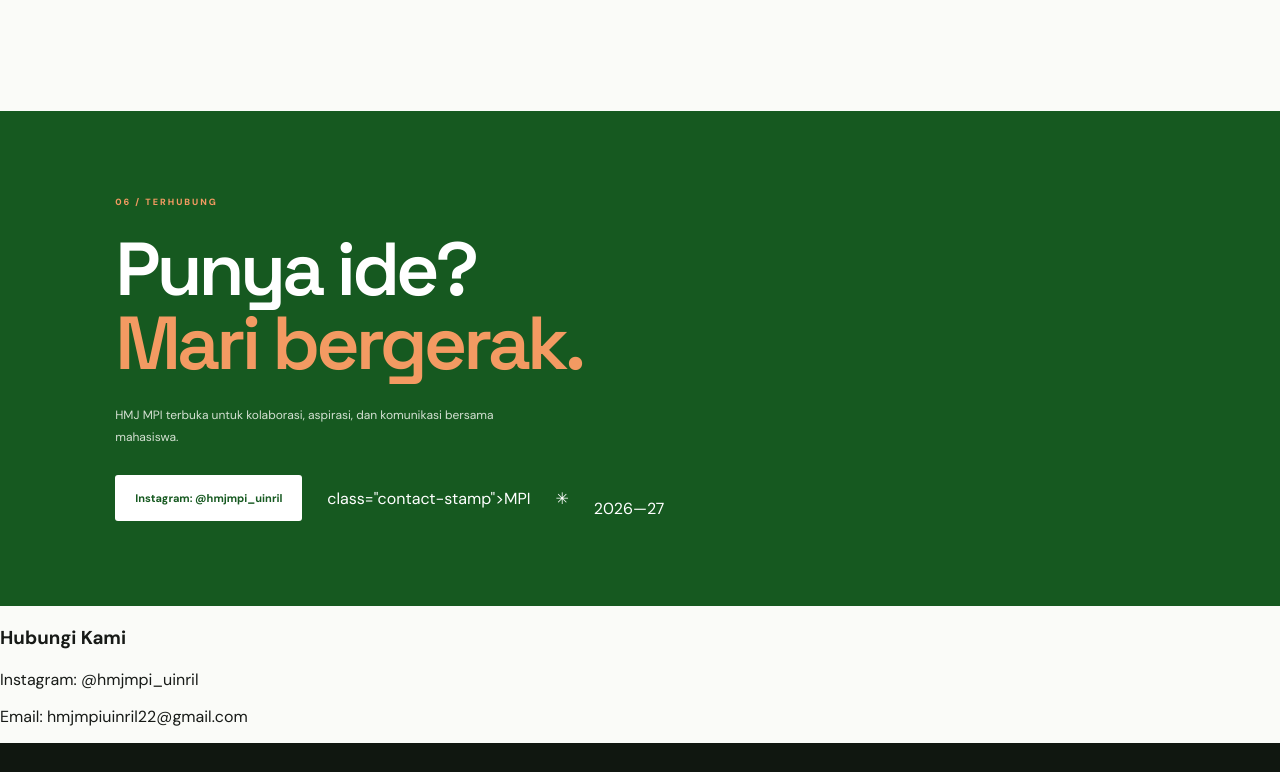
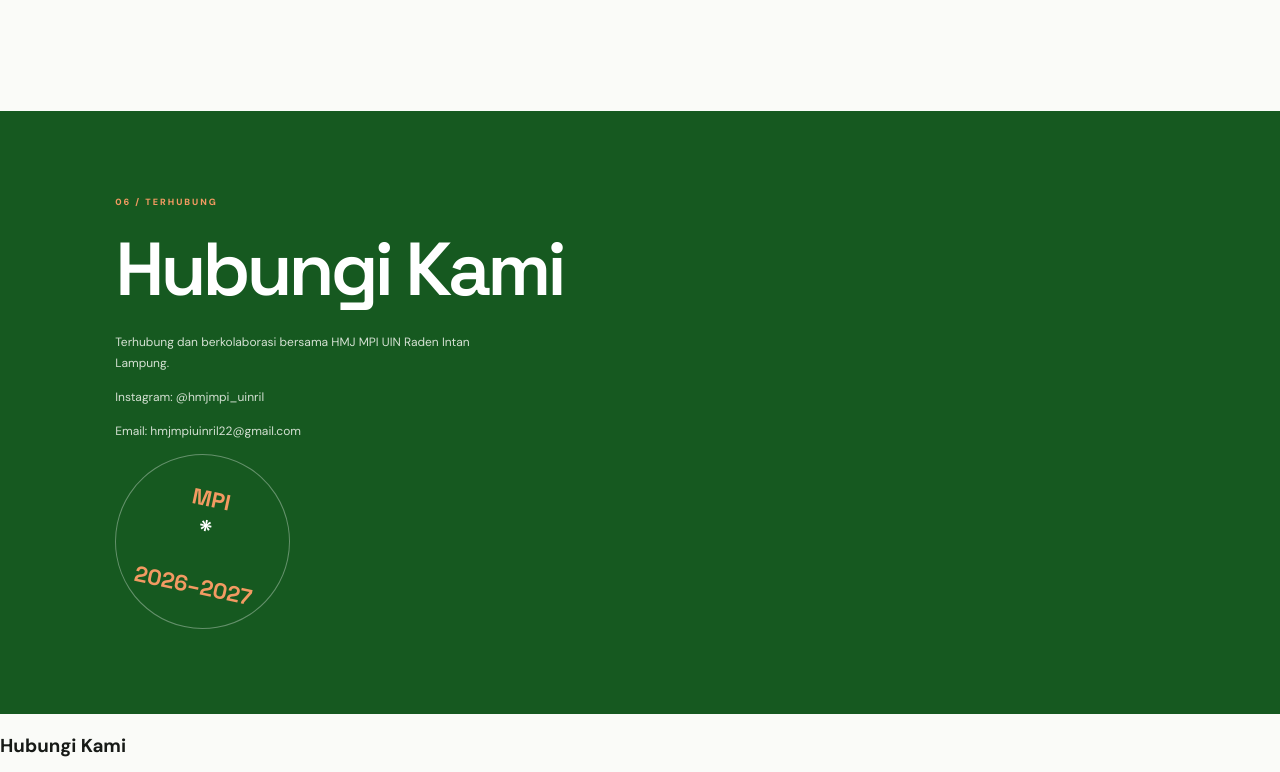
Before and after one commit to riandiantara99-art/hmj-mpi-uin-ril., a plain HTML site: page index.html in a window 1280 px wide. Shown: the part 6635-7407 px from the top of the page. Drawn offline with Linux system fonts and the light colour scheme.

Commit message:
Update index.html

```diff
--- a/index.html
+++ b/index.html
@@ -74,9 +74,33 @@
 
     <section class="section gallery" id="galeri"><div class="section-kicker">05 / GALERI</div><div class="gallery-head"><h2>Momen dalam<br><em>perjalanan.</em></h2><p>Dokumentasikan setiap proses, pertemuan, dan pencapaian HMJ MPI.</p></div><div class="gallery-grid"><div class="gallery-placeholder g-one"><span>01</span><strong>KEGIATAN HMJ</strong></div><div class="gallery-placeholder g-two"><span>02</span><strong>KOLABORASI</strong></div><div class="gallery-placeholder g-three"><span>03</span><strong>KEBERSAMAAN</strong></div></div><p class="edit-hint">Ganti bidang galeri dengan foto kegiatan asli organisasi.</p></section>
 
-    <section class="contact" id="kontak"><div class="contact-inner"><div class="section-kicker light-kicker">06 / TERHUBUNG</div><h2>Punya ide?<br><em>Mari bergerak.</em></h2><p>HMJ MPI terbuka untuk kolaborasi, aspirasi, dan komunikasi bersama mahasiswa.</p><div class="contact-actions"><a class="btn btn-light" <a href="https://www.instagram.com/hmjmpi_uinril/" target="_blank" rel="noopener">
-    Instagram: @hmjmpi_uinril
-</a> class="contact-stamp">MPI<br><span>✳</span><br>2026—27</div></section>
+
+<section class="contact" id="kontak">
+    <div class="contact-inner">
+        <div class="section-kicker light-kicker">06 / TERHUBUNG</div>
+
+        <h2>Hubungi Kami</h2>
+        <p>Terhubung dan berkolaborasi bersama HMJ MPI UIN Raden Intan Lampung.</p>
+
+        <div class="contact-links">
+            <p>
+                <a href="https://www.instagram.com/hmjmpi_uinril/" target="_blank" rel="noopener noreferrer">
+                    Instagram: @hmjmpi_uinril
+                </a>
+            </p>
+
+            <p>
+                <a href="mailto:hmjmpiuinril22@gmail.com">
+                    Email: hmjmpiuinril22@gmail.com
+                </a>
+            </p>
+        </div>
+
+        <div class="contact-stamp">
+            MPI<br><span>*</span><br>2026–2027
+        </div>
+    </div>
+</section>
   </main>
  <div class="footer-contact">
     <h3>Hubungi Kami</h3>
```
